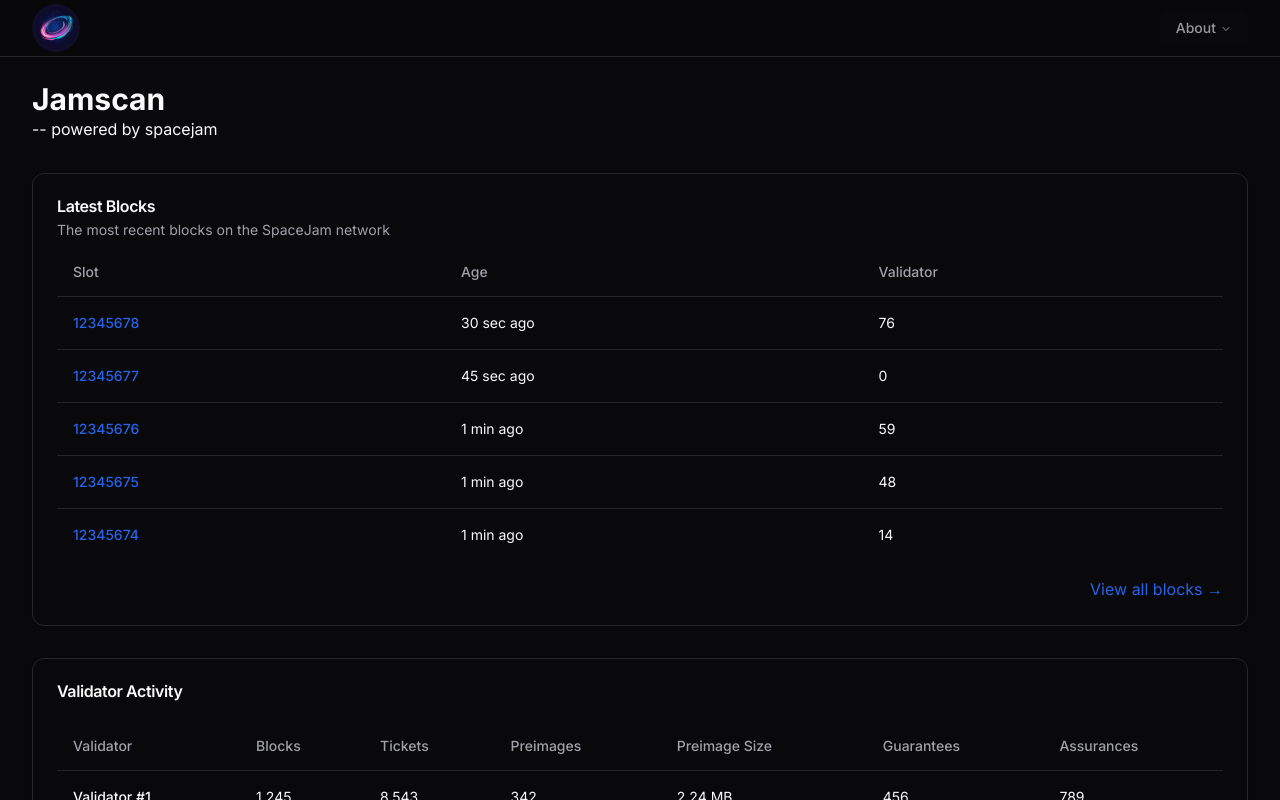
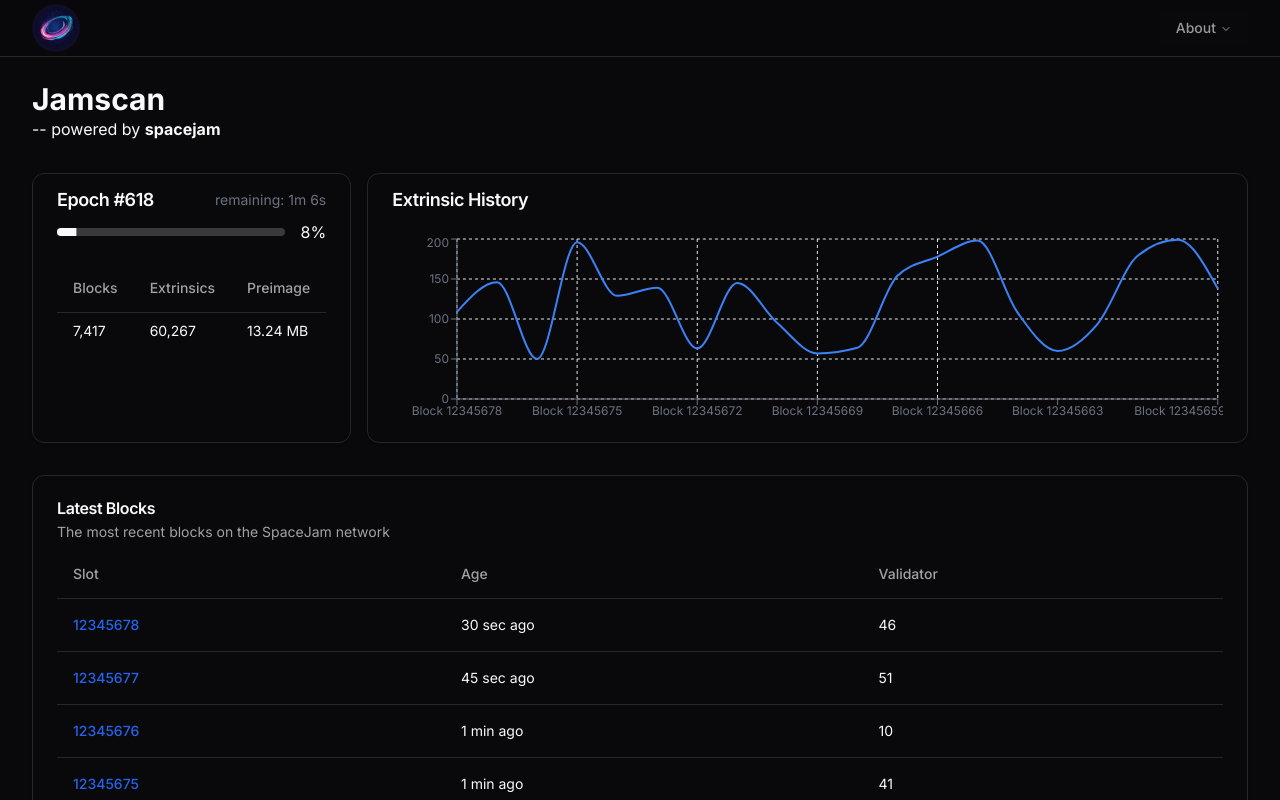
Before and after one commit to spacejamapp/explorer.spacejam.app, a Next.js app: page / in a window 1280 px wide. Built offline with nearby package versions, Linux system fonts and the light colour scheme.

Commit message:
feat(app): introduce charts for extrinsic history

```diff
--- a/app/blocks/page.tsx
+++ b/app/blocks/page.tsx
@@ -7,14 +7,7 @@ import { Suspense } from "react";
 export default function BlocksPage() {
   return (
     <main className="container mx-auto py-8">
-      <section className="mb-8">
-        <Button variant="outline" size="sm" asChild>
-          <Link href="/">
-            <ArrowLeftIcon className="h-4 w-4 mr-2" />
-            Back to Home
-          </Link>
-        </Button>
-      </section>
+      <section className="mb-8 font-bold">Blocks</section>
       <Suspense>
         <Blocks />
       </Suspense>
--- a/app/page.tsx
+++ b/app/page.tsx
@@ -3,27 +3,38 @@
 import ActivityDashboard from "@/components/dashboard/activity";
 import CoreDashboard from "@/components/dashboard/core";
 import LatestBlocks from "@/components/dashboard/latest-blocks";
+import EpochActivitiesDashboard from "@/components/dashboard/epoch-activities";
 import { mockStatistics } from "@/lib/mock/statistics";
 import Link from "next/link";
+import { getMockBlocks } from "@/lib/mock/block";
 
 export default function Home() {
   const stats = mockStatistics;
+  const blocks = getMockBlocks(20);
 
   return (
     <main className="container mx-auto py-6 space-y-8">
       <div>
         <h1 className="text-3xl font-bold">Jamscan</h1> -- powered by{" "}
-        <Link href="https://spacejam.io">spacejam</Link>
+        <Link href="https://spacejam.app" className="font-bold">
+          spacejam
+        </Link>
       </div>
 
+      <EpochActivitiesDashboard
+        current={stats.vals_current}
+        latest={stats.vals_latest}
+        blocks={blocks}
+      />
+
       <LatestBlocks />
+
+      <CoreDashboard cores={stats.cores} />
 
       <ActivityDashboard
         current={stats.vals_current}
         latest={stats.vals_latest}
       />
-
-      <CoreDashboard cores={stats.cores} />
     </main>
   );
 }
--- a/components/dashboard/activity.tsx
+++ b/components/dashboard/activity.tsx
@@ -69,7 +69,7 @@ export default function ActivityDashboard({
   latest: ActivityRecord[];
 }) {
   const [currentPage, setCurrentPage] = useState(1);
-  const [pageSize, setPageSize] = useState(5);
+  const [pageSize, setPageSize] = useState(6);
 
   // Calculate total pages
   const totalValidators = current.length;
@@ -97,7 +97,7 @@ export default function ActivityDashboard({
   return (
     <Card>
       <CardHeader>
-        <CardTitle>Validator Activity</CardTitle>
+        <CardTitle>Validator Activities</CardTitle>
       </CardHeader>
       <CardContent>
         <div className="space-y-4">
@@ -145,7 +145,7 @@ export default function ActivityDashboard({
                 onValueChange={handlePageSizeChange}
               >
                 <SelectTrigger className="w-20">
-                  <SelectValue placeholder="5" />
+                  <SelectValue placeholder="6" />
                 </SelectTrigger>
                 <SelectContent>
                   <SelectItem value="6">6</SelectItem>
--- /dev/null
+++ b/components/dashboard/epoch-activities.tsx
@@ -0,0 +1,246 @@
+"use client";
+
+import React from "react";
+import { Card, CardContent, CardHeader, CardTitle } from "@/components/ui/card";
+import {
+  Table,
+  TableBody,
+  TableCell,
+  TableHead,
+  TableHeader,
+  TableRow,
+} from "@/components/ui/table";
+import {
+  Tooltip,
+  TooltipContent,
+  TooltipProvider,
+  TooltipTrigger,
+} from "@/components/ui/tooltip";
+import {
+  LineChart,
+  Line,
+  XAxis,
+  YAxis,
+  CartesianGrid,
+  Tooltip as RechartsTooltip,
+  ResponsiveContainer,
+} from "recharts";
+import type { ActivityRecord } from "@/lib/types/statistic";
+import type { Block } from "@/lib/types/block";
+import { EPOCH_LENGTH, SLOT_PERIOD } from "@/lib/params";
+import { Progress } from "@/components/ui/progress";
+
+// Format large numbers with commas
+function formatNumber(num: number): string {
+  return num.toLocaleString();
+}
+
+// Format bytes to readable format
+function formatBytes(bytes: number): string {
+  if (bytes === 0) return "0 Bytes";
+
+  const k = 1024;
+  const sizes = ["Bytes", "KB", "MB", "GB", "TB"];
+  const i = Math.floor(Math.log(bytes) / Math.log(k));
+
+  return parseFloat((bytes / Math.pow(k, i)).toFixed(2)) + " " + sizes[i];
+}
+
+// Format time remaining in minutes and seconds
+function formatTimeRemaining(seconds: number): string {
+  const minutes = Math.floor(seconds / 60);
+  const remainingSeconds = Math.floor(seconds % 60);
+  return `${minutes}m ${remainingSeconds}s`;
+}
+
+// Calculate epoch information
+function calculateEpochInfo(blocks: number) {
+  const epochNumber = Math.floor(blocks / EPOCH_LENGTH);
+  const blocksInCurrentEpoch = blocks % EPOCH_LENGTH;
+  const progress = (blocksInCurrentEpoch / EPOCH_LENGTH) * 100;
+  const remainingBlocks = EPOCH_LENGTH - blocksInCurrentEpoch;
+  const remainingTime = remainingBlocks * SLOT_PERIOD;
+
+  return {
+    epochNumber,
+    progress,
+    remainingTime,
+  };
+}
+
+// Extrinsics cell with hover details
+function ExtrinsicsCell({ record }: { record: ActivityRecord }) {
+  const totalExtrinsics =
+    record.tickets + record.preimages + record.guarantees + record.assurances;
+
+  return (
+    <TooltipProvider>
+      <Tooltip>
+        <TooltipTrigger asChild>
+          <TableCell className="cursor-help">
+            {formatNumber(totalExtrinsics)}
+          </TableCell>
+        </TooltipTrigger>
+        <TooltipContent className="space-y-1">
+          <p>Tickets: {formatNumber(record.tickets)}</p>
+          <p>Preimages: {formatNumber(record.preimages)}</p>
+          <p>Guarantees: {formatNumber(record.guarantees)}</p>
+          <p>Assurances: {formatNumber(record.assurances)}</p>
+        </TooltipContent>
+      </Tooltip>
+    </TooltipProvider>
+  );
+}
+
+// Calculate data from blocks
+function calculateBlockData(blocks: Block[]) {
+  return blocks.map((block) => ({
+    block: block.header.slot,
+    extrinsics: block.extrinsic.count,
+  }));
+}
+
+// Epoch Activities Dashboard component
+export default function EpochActivitiesDashboard({
+  current,
+  latest,
+  blocks,
+}: {
+  current: ActivityRecord[];
+  latest: ActivityRecord[];
+  blocks: Block[];
+}) {
+  // Calculate aggregate metrics for current epoch
+  const currentAggregate = current.reduce(
+    (acc, record) => ({
+      blocks: acc.blocks + record.blocks,
+      tickets: acc.tickets + record.tickets,
+      preimages: acc.preimages + record.preimages,
+      guarantees: acc.guarantees + record.guarantees,
+      assurances: acc.assurances + record.assurances,
+      preimages_size: acc.preimages_size + record.preimages_size,
+    }),
+    {
+      blocks: 0,
+      tickets: 0,
+      preimages: 0,
+      guarantees: 0,
+      assurances: 0,
+      preimages_size: 0,
+    }
+  );
+
+  const totalExtrinsics =
+    currentAggregate.tickets +
+    currentAggregate.preimages +
+    currentAggregate.guarantees +
+    currentAggregate.assurances;
+
+  const { epochNumber, progress, remainingTime } = calculateEpochInfo(
+    currentAggregate.blocks
+  );
+
+  // Calculate block data
+  const blockData = calculateBlockData(blocks);
+
+  return (
+    <div className="flex gap-4">
+      <Card className="w-fit">
+        <CardHeader className="py-3">
+          <div className="flex items-center gap-4 justify-between">
+            <CardTitle className="text-lg">Epoch #{epochNumber}</CardTitle>
+            <div className="text-sm text-gray-500">
+              remaining: {formatTimeRemaining(remainingTime)}
+            </div>
+          </div>
+          <div className="mt-2 flex flex-row items-center justify-between gap-4">
+            {/* Progress bar for epoch progress */}
+            <Progress value={progress} className="h-2 w-full" />
+            <div>{progress.toFixed(0)}%</div>
+          </div>
+        </CardHeader>
+        <CardContent className="py-2">
+          <Table>
+            <TableHeader>
+              <TableRow className="hover:bg-transparent">
+                <TableHead className="py-2">Blocks</TableHead>
+                <TableHead className="py-2">Extrinsics</TableHead>
+                <TableHead className="py-2">Preimage</TableHead>
+              </TableRow>
+            </TableHeader>
+            <TableBody>
+              <TableRow className="hover:bg-transparent">
+                <TableCell className="py-2">
+                  {formatNumber(currentAggregate.blocks)}
+                </TableCell>
+                <TableCell className="py-2">
+                  {formatNumber(totalExtrinsics)}
+                </TableCell>
+                <TableCell className="py-2">
+                  {formatBytes(currentAggregate.preimages_size)}
+                </TableCell>
+              </TableRow>
+            </TableBody>
+          </Table>
+        </CardContent>
+      </Card>
+
+      <Card className="flex-1 min-w-[400px]">
+        <CardHeader className="py-3">
+          <div className="flex items-center justify-between">
+            <CardTitle className="text-lg">Extrinsic History</CardTitle>
+          </div>
+        </CardHeader>
+        <CardContent className="py-2">
+          <div className="h-[200px]">
+            <ResponsiveContainer width="100%" height="100%">
+              <LineChart data={blockData}>
+                <CartesianGrid strokeDasharray="3 3" stroke="#e5e7eb" />
+                <XAxis
+                  dataKey="block"
+                  stroke="#6b7280"
+                  tick={{ fontSize: 12 }}
+                  tickFormatter={(value) => `Block ${value}`}
+                  tickCount={3}
+                  interval="preserveStartEnd"
+                />
+                <YAxis
+                  stroke="#6b7280"
+                  tick={{ fontSize: 12 }}
+                  tickFormatter={(value) => formatNumber(value)}
+                />
+                <RechartsTooltip
+                  content={({ active, payload }) => {
+                    if (active && payload && payload.length) {
+                      const value = payload[0].value;
+                      const block = payload[0].payload.block;
+                      return (
+                        <div className="p-2 border rounded shadow-sm">
+                          <p className="text-sm">Block {block}</p>
+                          <p className="text-sm font-medium">
+                            Extrinsics:
+                            {typeof value === "number"
+                              ? formatNumber(value)
+                              : value}{" "}
+                          </p>
+                        </div>
+                      );
+                    }
+                    return null;
+                  }}
+                />
+                <Line
+                  type="monotone"
+                  dataKey="extrinsics"
+                  stroke="#3b82f6"
+                  strokeWidth={2}
+                  dot={false}
+                />
+              </LineChart>
+            </ResponsiveContainer>
+          </div>
+        </CardContent>
+      </Card>
+    </div>
+  );
+}
--- /dev/null
+++ b/components/ui/progress.tsx
@@ -0,0 +1,28 @@
+"use client"
+
+import * as React from "react"
+import * as ProgressPrimitive from "@radix-ui/react-progress"
+
+import { cn } from "@/lib/utils"
+
+const Progress = React.forwardRef<
+  React.ElementRef<typeof ProgressPrimitive.Root>,
+  React.ComponentPropsWithoutRef<typeof ProgressPrimitive.Root>
+>(({ className, value, ...props }, ref) => (
+  <ProgressPrimitive.Root
+    ref={ref}
+    className={cn(
+      "relative h-2 w-full overflow-hidden rounded-full bg-primary/20",
+      className
+    )}
+    {...props}
+  >
+    <ProgressPrimitive.Indicator
+      className="h-full w-full flex-1 bg-primary transition-all"
+      style={{ transform: `translateX(-${100 - (value || 0)}%)` }}
+    />
+  </ProgressPrimitive.Root>
+))
+Progress.displayName = ProgressPrimitive.Root.displayName
+
+export { Progress }
--- a/lib/mock/statistics.ts
+++ b/lib/mock/statistics.ts
@@ -121,14 +121,5 @@ export const mockStatistics: Statistics = {
         da_load: 65,
         popularity: 88,
       },
-      {
-        gas_used: 28976543,
-        imports: 876,
-        extrinsic_count: 3456,
-        exports: 2345,
-        bundle_size: 7654321,
-        da_load: 54,
-        popularity: 76,
-      },
     ],
   };
--- /dev/null
+++ b/lib/params.ts
@@ -0,0 +1,12 @@
+// How many blocks in an epoch
+export const EPOCH_LENGTH = 12;
+
+/// Slot period in seconds
+export const SLOT_PERIOD = 6;
+
+/// The common era of the jam (4.4)
+///
+/// The beginning of the jam common era, 1200 UTC on Jan 1, 2025
+///
+/// (1_735_689_600) after the unix epoch
+export const JAM_COMMON_ERA_AFTER_UNIX_EPOCH = 1_735_689_600;
--- a/package.json
+++ b/package.json
@@ -15,6 +15,7 @@
     "@radix-ui/react-accordion": "^1.2.8",
     "@radix-ui/react-dialog": "^1.1.11",
     "@radix-ui/react-navigation-menu": "^1.2.10",
+    "@radix-ui/react-progress": "^1.1.6",
     "@radix-ui/react-select": "^2.2.4",
     "@radix-ui/react-slot": "^1.1.2",
     "@radix-ui/react-tabs": "^1.1.11",
```
Also changed, not shown: lib/mock/work.ts (added), 1 other file (tests, documents, lock files or other folders).
